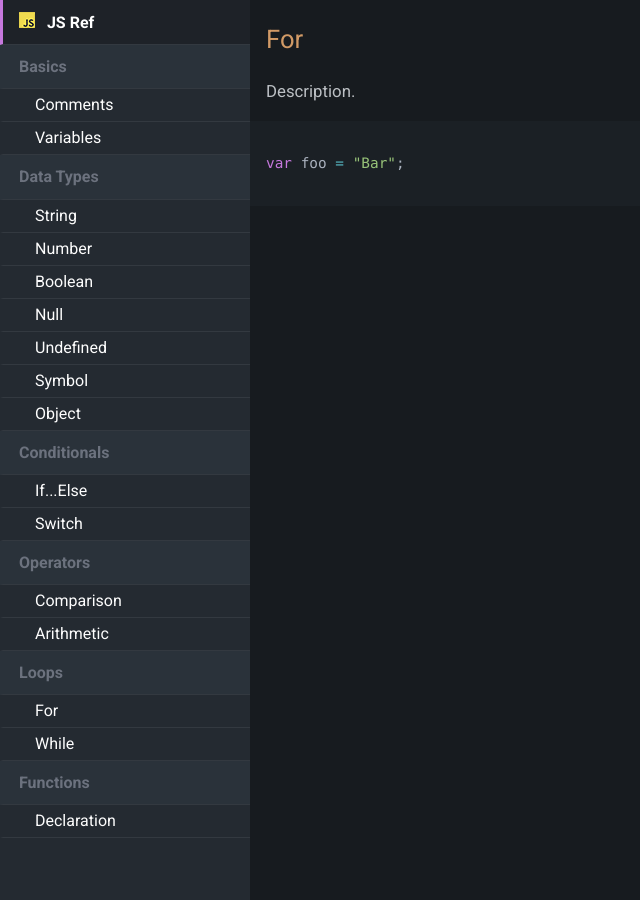
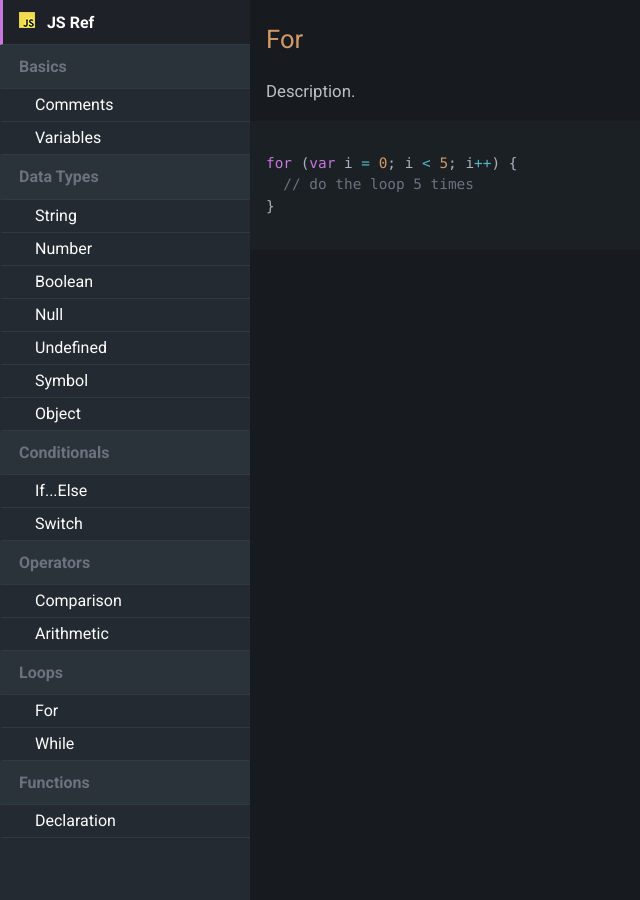
Before and after one commit to KJLarson/snippets, a Jekyll site: the page built from _pages/01_for.md, in a window 1280 px wide and 900 px high. Shown: the whole window, without its empty margins (0-640 px from the left). Built offline with Jekyll 4.4.1, drawn with Linux system fonts in a browser that asks for light colours; nearby versions of some CDN libraries.

Commit message:
Update 01_for.md

````diff
--- a/_pages/01_for.md
+++ b/_pages/01_for.md
@@ -9,5 +9,7 @@ permalink: /for/
 Description.
 
 ```js
-var foo = "Bar";
+for (var i = 0; i < 5; i++) {
+	// do the loop 5 times
+}
 ```
````
